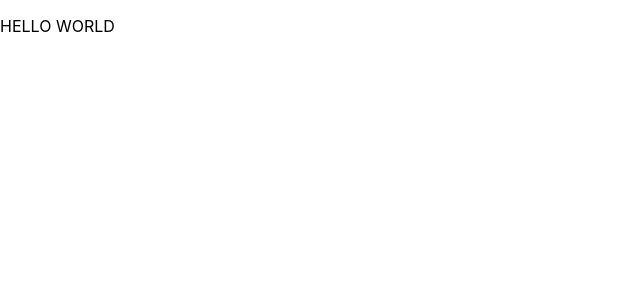
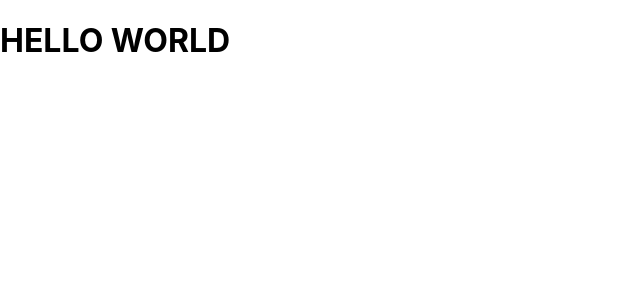
Before and after one commit to corazonnn/react-crud, a React (Create React App) app: page / in a window 1280 px wide. Shown: the top 300 px of the page, without its empty margins (0-640 px from the left). Built offline with nearby package versions, Linux system fonts and the light colour scheme.

Commit message:
change div to h1

```diff
--- a/src/App.js
+++ b/src/App.js
@@ -1,8 +1,6 @@
 function App() {
   return (
-    <div>
-      <p>HELLO WORLD</p>
-    </div>
+    <h1>HELLO WORLD</h1>
   );
 }
 
```
